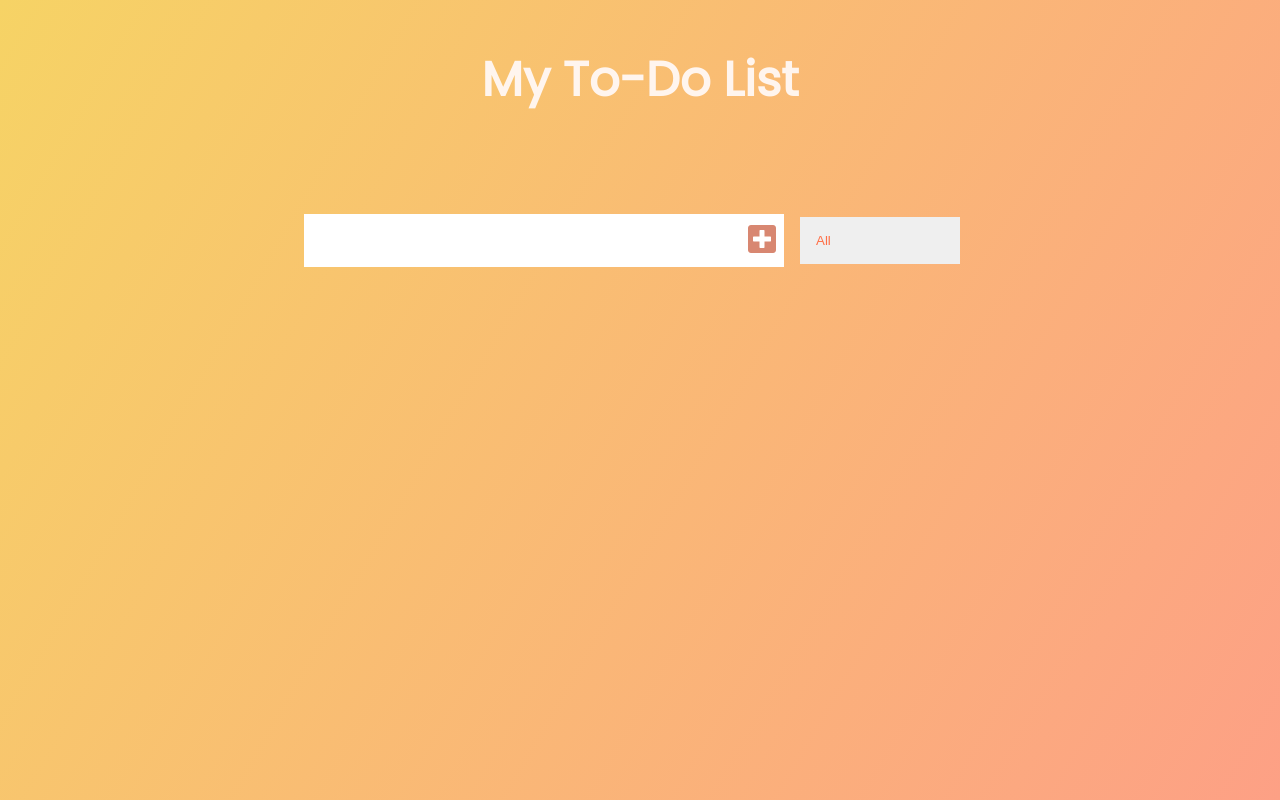
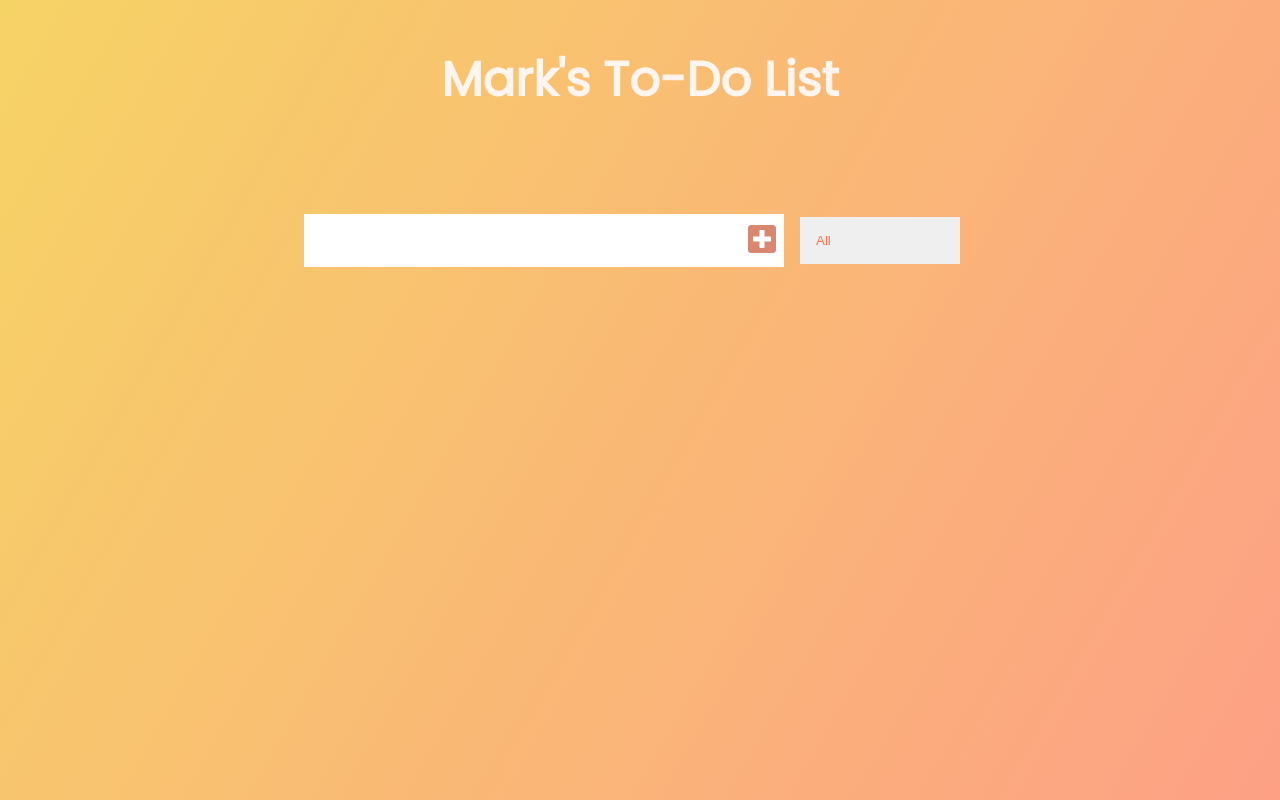
Before and after one commit to MarkyXXIII/To_Do_List, a plain HTML site: page index.html in a window 1280 px wide. Drawn offline with Linux system fonts and the light colour scheme.

Commit message:
Update index.html

```diff
--- a/index.html
+++ b/index.html
@@ -12,7 +12,7 @@
 <body>
 
     <header>
-        <h1>My To-Do List</h1>
+        <h1>Mark's To-Do List</h1>
     </header>
 
     <form>
```
